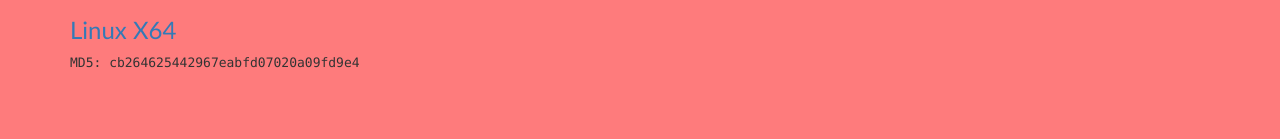
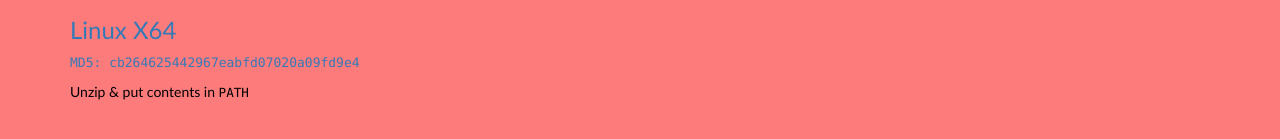
Before and after one commit to nodanaonlyzuul/kokomo-desktop, a plain HTML site: page index.html in a window 1280 px wide. Shown: the part 603-742 px from the top of the page. Drawn offline with nearby package versions, Linux system fonts and the light colour scheme.

Commit message:
The year of desktop linux is upon us

```diff
--- a/css/site.css
+++ b/css/site.css
@@ -7,8 +7,19 @@ body {
   font-family: 'Rock Salt', cursive;
 }
 
-.hero-unit .hero-heading, p {
+.hero-unit .hero-heading, p.lead {
   color: #ebe43f;
+}
+
+p {
+  color: black;
+}
+
+pre, code {
+  color: inherit;
+  background-color: inherit;
+  border: none;
+  padding: 0px;
 }
 
 .hero-unit {
--- a/index.html
+++ b/index.html
@@ -59,7 +59,8 @@
         <div>
           <a href="https://www.dropbox.com/s/t8nr335ixcsvxr1/Kokomo-linux-x64.zip?dl=1" alt="Download the Kokomo App" title="Download the Kokomo App for Linux X64">
             <h3>Linux X64</h3>
-            <pre style="background-color: inherit; border: none; padding: 0px;">MD5: cb264625442967eabfd07020a09fd9e4</pre>
+            <pre style="">MD5: cb264625442967eabfd07020a09fd9e4</pre>
+            <p>Unzip &amp; put contents in <code>PATH</code></p>
           </a>
         </div>
 
```
